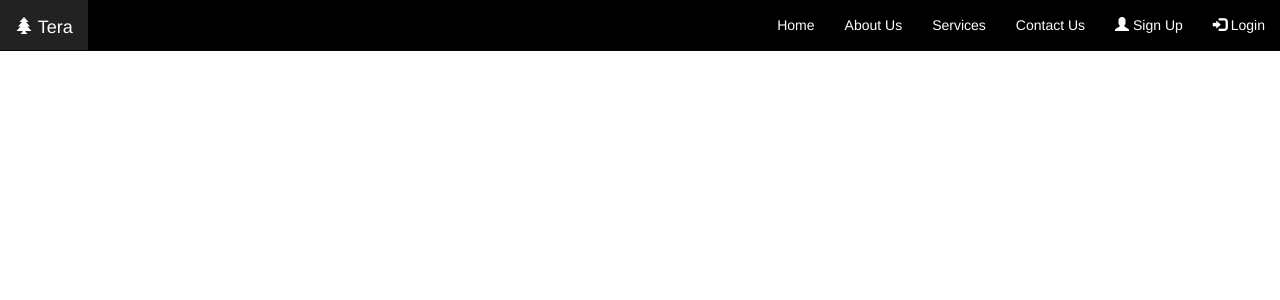
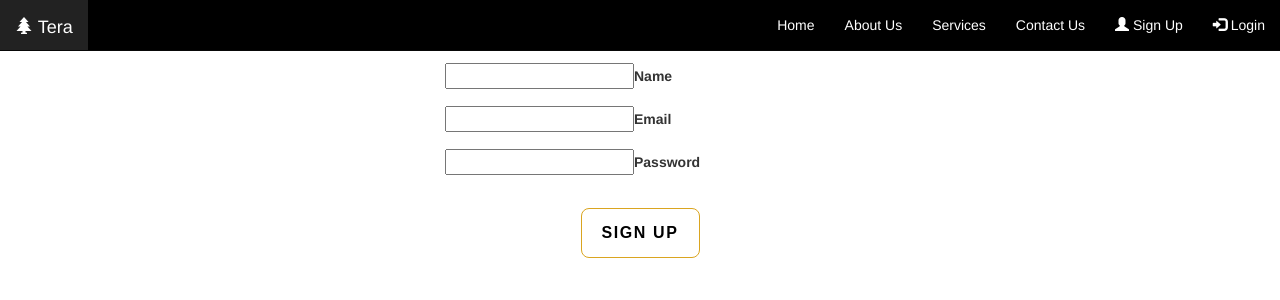
Before and after one commit to jovialp/Tera-save-tree-campaign-Angular8, an Angular app: page /login in a window 1280 px wide. Shown: the top 300 px of the page. Built offline with nearby package versions, Linux system fonts and the light colour scheme.

Commit message:
1 file modified

```diff
--- a/src/app/login/login.component.html
+++ b/src/app/login/login.component.html
@@ -1,3 +1,53 @@
-<p>
-login works!
-</p>
+<div class="banner">
+	<div class="overlay">
+		<div class="container">
+			<div class="row">
+				<div class="col-xs-12 col-sm-8 col-sm-offset-2 col-md-6 col-md-offset-3 col-lg-4 col-lg-offset-4 ">
+					<div class="form-bg">
+            <h2 class="text-center">SIGN UP</h2>
+						<form class="form-horizontal">
+							<div class="form-group">
+								<div>
+                  <input type="text" name="name" required>
+                  <label>Name</label>
+                  <span class="border"></span>
+								</div>
+							</div>
+              <div class="form-group">
+								<div>
+                  <input type="email" name="email" required>
+                  <label>Email</label>
+                  <span class="border"></span>
+								</div>
+							</div><div class="form-group">
+								<div>
+                  <input type="password" name="password" required>
+                  <label>Password</label>
+                  <span class="border"></span>
+								</div>
+							</div>
+<!--
+              <div class="form-group">
+								<div>
+                  <textarea required></textarea>
+                  <label>Message</label>
+                  <span class="border"></span>
+								</div>
+							</div> -->
+
+							<div class="form-group text-center">
+								<div class="col-xs-12 ho">
+									<button type="submit" class="slide">Sign Up<span></span><span></span><span></span><span></span></button>
+
+								</div>
+								<!-- <div class="col-xs-offset-2 col-xs-3">
+									<button type="reset" class="btn btn-danger">Clear</button>
+								</div> -->
+							</div>
+						</form>
+					</div>
+				</div>
+			</div>
+		</div>
+	</div>
+</div>
```
